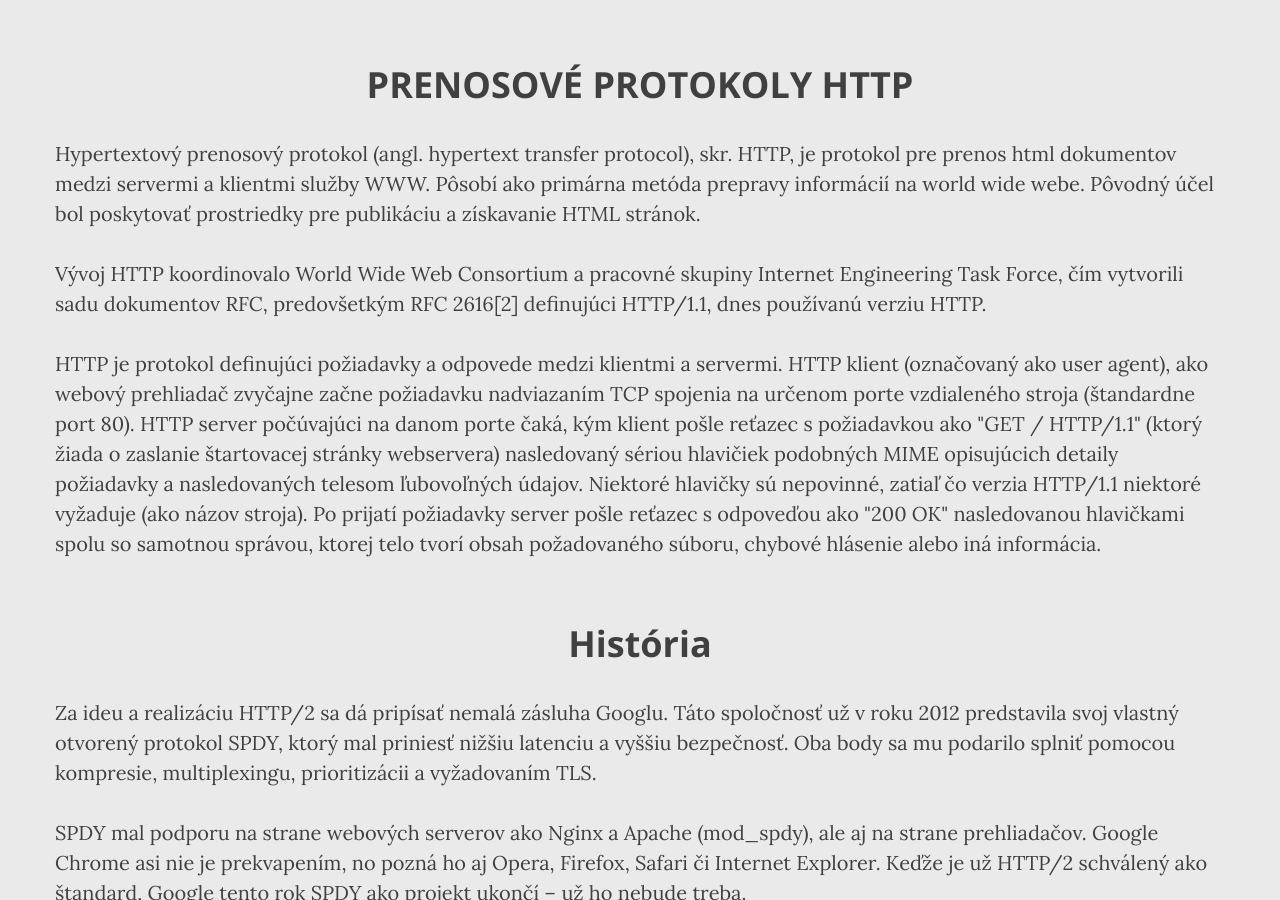
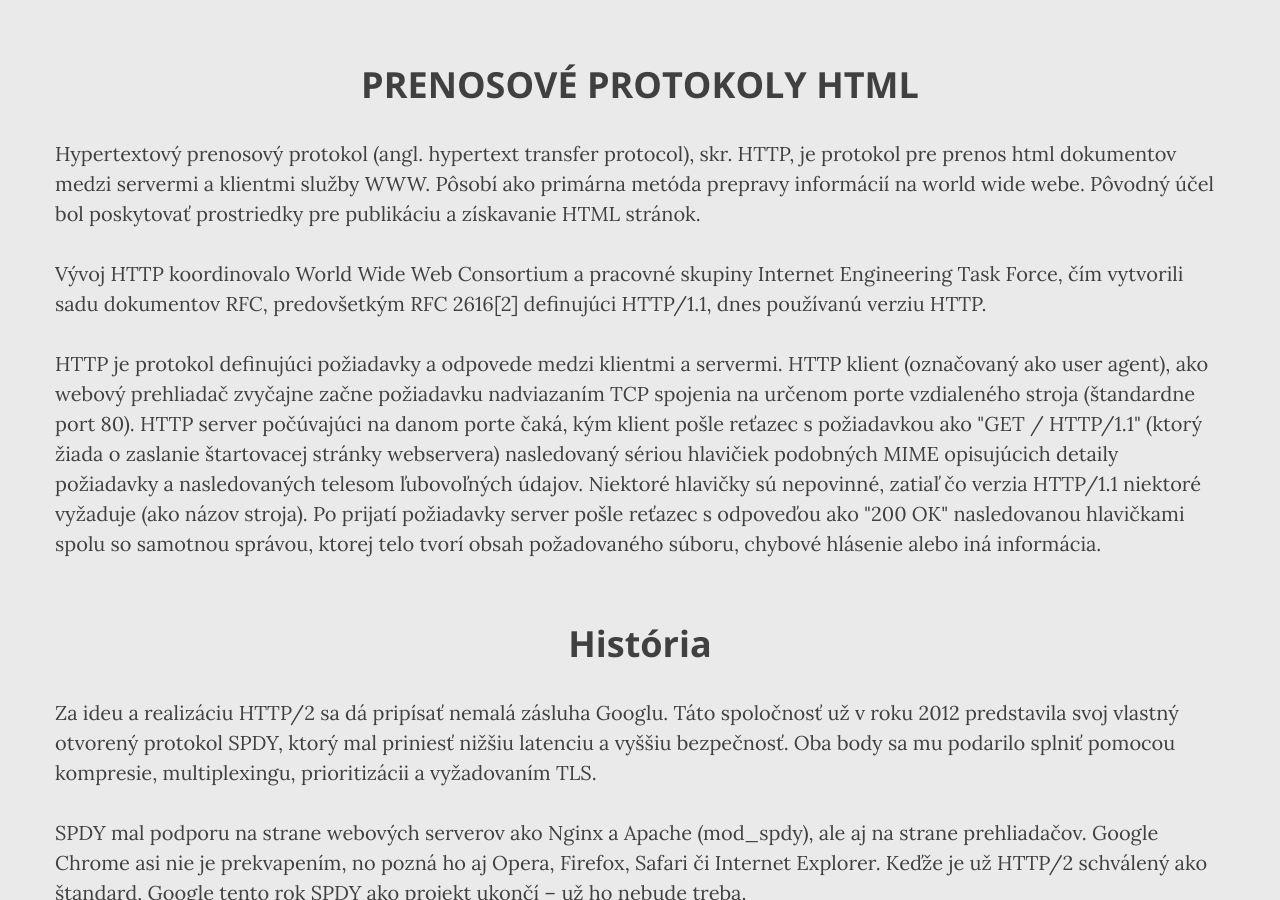
Before and after one commit to patro213/patro213.github.io, a Jekyll site: the page bakalarka_stranky/protokol.html, which Jekyll copies as it is, in a window 1280 px wide and 900 px high. Built offline with Jekyll 4.4.1, drawn with Linux system fonts in a browser that asks for light colours.

Commit message:
Update protokol.html

```diff
--- a/bakalarka_stranky/protokol.html
+++ b/bakalarka_stranky/protokol.html
@@ -41,7 +41,7 @@
     <body>
     <div class="container">
 
-        <h1 class="section-heading">PRENOSOVÉ PROTOKOLY HTTP</h1>
+        <h1 class="section-heading">PRENOSOVÉ PROTOKOLY HTML</h1>
         <p>Hypertextový prenosový protokol (angl. hypertext transfer protocol), skr. HTTP, je protokol pre prenos html dokumentov medzi servermi a klientmi služby WWW. Pôsobí ako primárna metóda prepravy informácií na world wide webe. Pôvodný účel bol poskytovať prostriedky pre publikáciu a získavanie HTML stránok.</p>
 
         <p>Vývoj HTTP koordinovalo World Wide Web Consortium a pracovné skupiny Internet Engineering Task Force, čím vytvorili sadu dokumentov RFC, predovšetkým RFC 2616[2] definujúci HTTP/1.1, dnes používanú verziu HTTP.</p>
```
